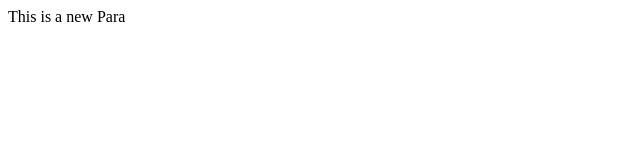
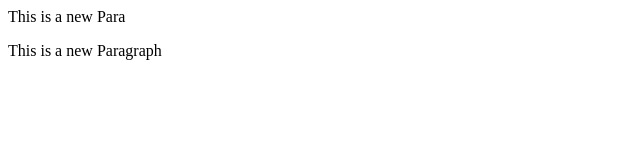
Before and after one commit to AadityaSharma12/localrepo, a plain HTML site: page index.html in a window 1280 px wide. Shown: the whole page, without its empty margins (0-640 px from the left). Drawn offline with Linux system fonts and the light colour scheme.

Commit message:
Add new feature

```diff
--- a/index.html
+++ b/index.html
@@ -1,3 +1,4 @@
 <p>
     This is a new Para
 </p>
+<p>This is a new Paragraph</p>
```
